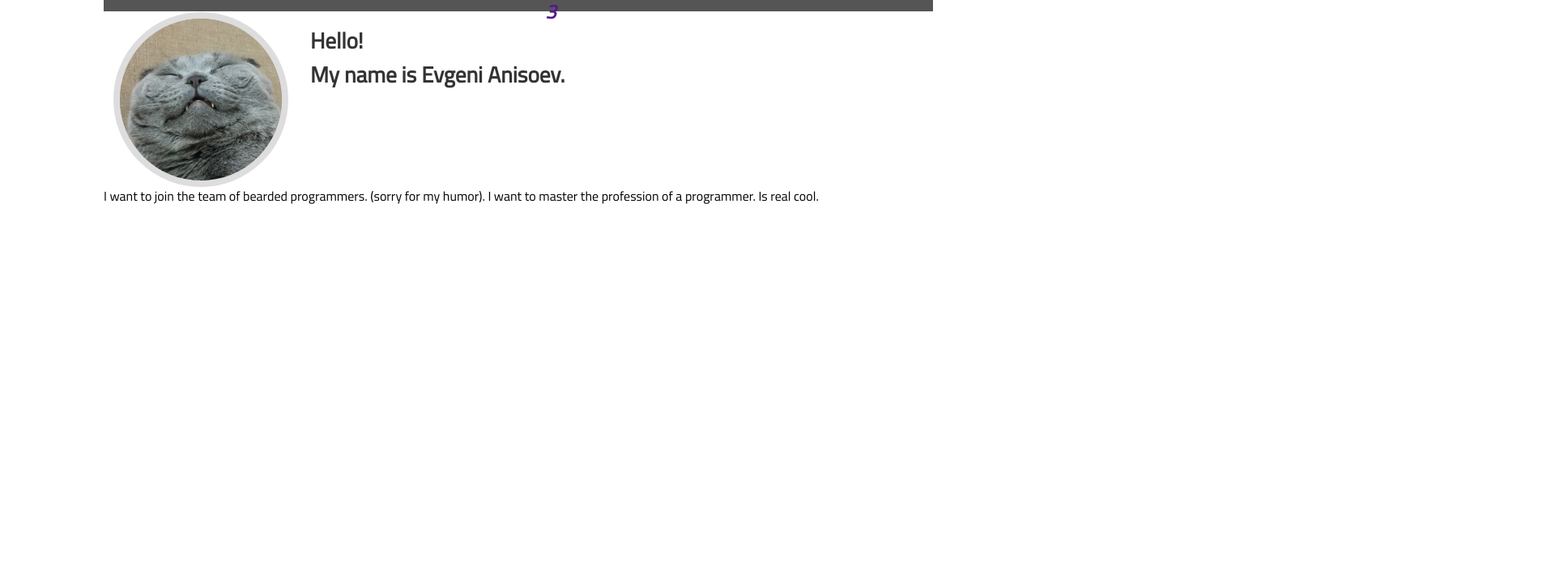
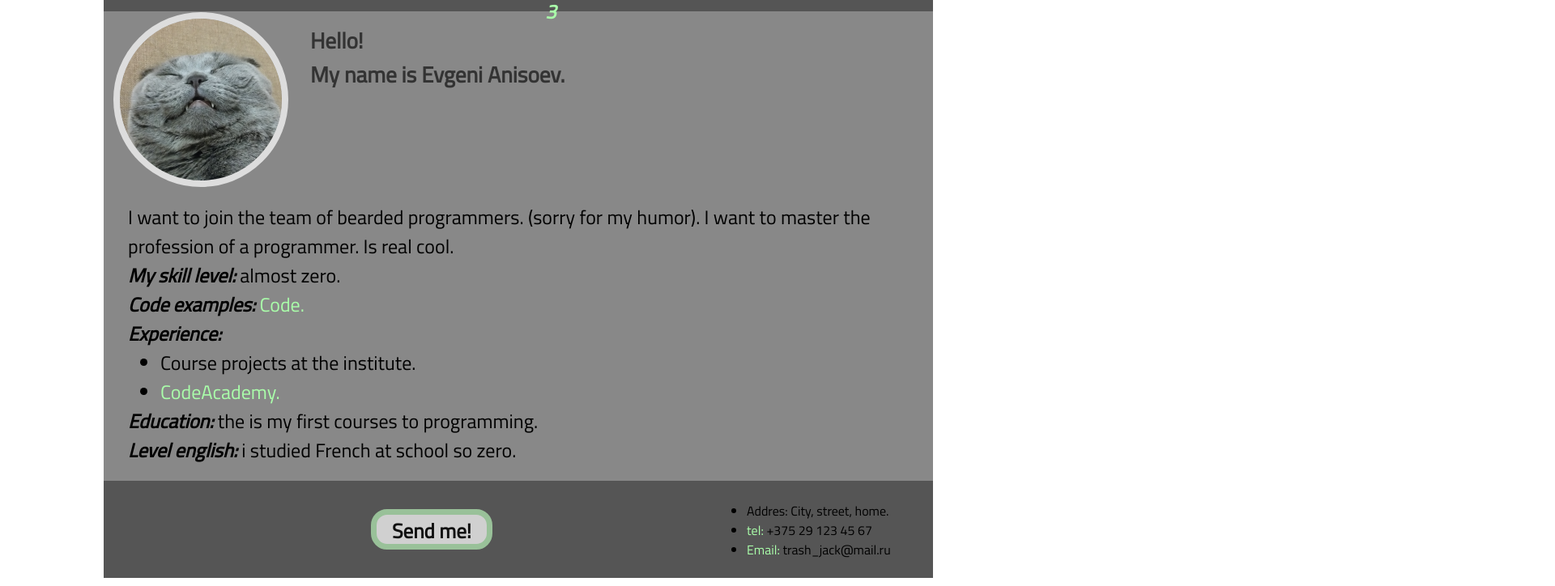
Before and after one commit to nupaT/rsschool-2019Q1-cv, a plain HTML site: page index.html in a window 1280 px wide. Shown: the part 76-800 px from the top of the page at 81% size, 1920 px wide, since content can reach past the window. Drawn offline with Linux system fonts and the light colour scheme.

Commit message:
add: main. add: footer

```diff
--- a/index.html
+++ b/index.html
@@ -13,9 +13,9 @@
     <nav>
       <div>
        <ul>
-          <li><a href="">1</a></li>
-          <li><a href="">2</a></li>
-          <li><a href="">3</a></li>
+          <li class="navi"><a href="">1</a></li>
+          <li class="navi"><a href="">2</a></li>
+          <li class="navi"><a href="">3</a></li>
         </ul>
       </div>
     </nav>
@@ -23,14 +23,40 @@
   <main>
     <div class="wrapper">
         <div class="square"><img src="image/foto1.png" alt="My foto"></div>
-        <div class="my-name">Hello! <br> My name is Evgeni Anisoev.</div>
+        <div class="my-name">Hello!
+          <br> My name is Evgeni Anisoev.
+        </div>
     </div>
-    <div>I want to join the team of bearded programmers. (sorry for my humor).
-      I want to master the profession of a programmer. Is real cool.</div>
-    <div></div>
+    <div class="portfolio">I want to join the team of bearded programmers. (sorry for my humor).
+      I want to master the profession of a programmer. Is real cool.
+      <br>
+      <em><b>My skill level:</b></em> almost zero.
+      <br>
+      <em><b>Code examples:</b></em> <a href="https://github.com/nupaT/warmup" title="Get in">Code.</a>
+      <br>
+       <em><b>Experience:</b></em>
+          <ul>
+            <li>Course projects at the institute.</li>
+            <li><a href="https://www.codecademy.com/users/nupaT/achievements" title="Get in">CodeAcademy.</a></li>
+          </ul>
+        </li>
+      <em><b>Education:</b></em> the is my first courses to programming.
+      <br>
+      <div><em><b>Level english:</b></em> i studied French at school so zero.</div>
+      </div>
   </main>
   <footer>
-
+      <div class="form">
+        <input type="submit" value="Send me!" title="Send to E-mail" >
+      </div>
+      <div class="contact">
+        <ul>
+          <li>Addres: City, street, home.</li>
+          <li><a href="tel: +375 29 123 45 67 ">tel:</a>  +375 29 123 45 67</li>
+          <li><a href="mailto: trash_jack@mail.ru" id="send-email">Email:</a> trash_jack@mail.ru</li>
+        </ul>
+      </div>
+    </div>
   </footer>
 </body>
 </html>
--- a/style.css
+++ b/style.css
@@ -6,30 +6,41 @@
 * {
     width: 1024px;
     margin: auto;
-
+    font-family: TitilliumWeb;
 }
-
+/*
 body {
     width: 1024px;
-}
+} */
 
 header {
     height: 90px;
     background-color: #555;
-    align-items: center;
-    justify-items: center;
     font-size: 1.5em;
 }
 
-nav > div > ul{
-    display: inline-block;
+
+main {
+    background-color: #888;
 }
 
-main {
-    font-family: TitilliumWeb;
+footer {
+    display: grid;
+    grid-template-columns: 3fr 300px;
+    height: 120px;
+    background-color: #555;
+
 }
 
-ul > li {
+.hidden-text {
+    display: none;
+}
+
+/* nav > div > ul{
+    display: inline-block;
+} */
+
+nav ul > li {
 
     text-align: center;
     font-family: TitilliumWeb;
@@ -38,12 +49,13 @@ ul > li {
     color: #555;
 }
 
-li {
+li.navi {
     list-style: none;
 }
 
 a {
     text-decoration: none;
+    color: #afa;
 }
 
 .square {
@@ -84,6 +96,38 @@ div.my-name {
 
 }
 
-.hidden-text {
-    display: none;
+.portfolio {
+    font-size: 1.5em;
+    padding: 20px;
+    text-align: left;
+    margin-left: 10px;
+
 }
+
+.form {
+    width: 100%;
+    font-size: 2em;
+    font-weight: bolder;
+    margin-top: 25px;
+    padding-left: 30px;
+    opacity: 0.8;
+}
+
+.contact {
+    width: 100%;
+    font-size: 1em;
+    margin-left: 30px;
+    margin-top: 25px;
+
+}
+
+input {
+    width: 150px;
+    height: 50px;
+    border: 7px solid #ada;
+    border-radius: 20px;
+    font-size: 25px;
+    font-weight: bold;
+    margin-top: 10px;
+    margin-left: 300px;
+}
```
